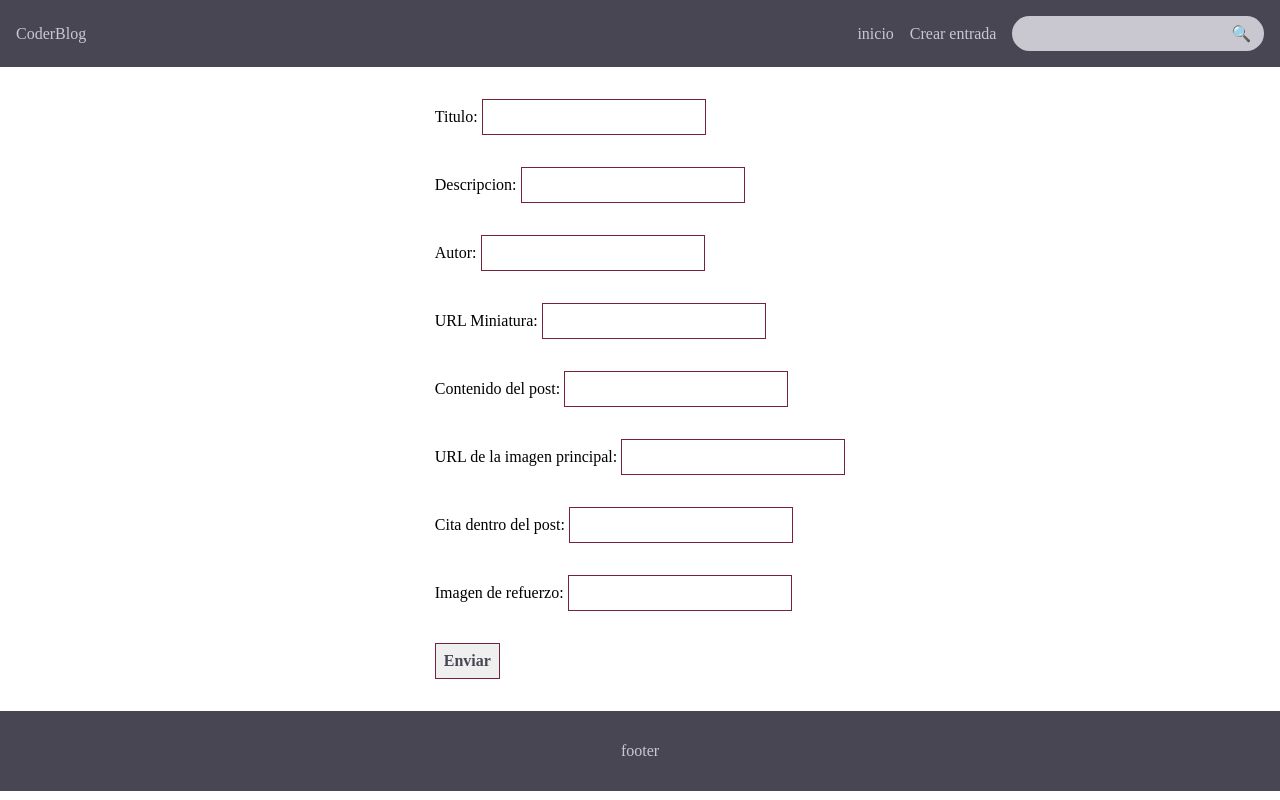
After one commit to Sebass83/Tercera-pre-entrega-Santos, a Django app: page /crear_post in a window 1280 px wide. The commit adds this page. Run offline with Django 4.2, Linux system fonts and the light colour scheme.

Commit message:
Form for blog creation is created (needs improvement), HTML template inheritance is implemented

```diff
--- a/CoderBlogApp/static/css/style.css
+++ b/CoderBlogApp/static/css/style.css
@@ -8,12 +8,17 @@
   --Complement-acent-color-200: hsl(142, 22%, 80%);
   --Complement-acent-color-500: hsl(142, 22%, 50%);
   --Complement-acent-color-700: hsl(142, 22%, 30%);
+  --p-05: 0.5rem;
 }
-
 
 *,
 *::before,
-*::after {
+*::after,
+h1,
+h2,
+h3,
+h4,
+h5 {
   box-sizing: border-box;
   margin: 0;
   padding: 0;
@@ -22,6 +27,7 @@
   font: inherit;
   vertical-align: baseline;
 }
+
 nav {
   display: flex;
   align-items: center;
@@ -29,7 +35,7 @@ nav {
   padding: 1rem;
   gap: 1rem;
   background-color: var(--color-700);
-  color: var(--color-200)
+  color: var(--color-200);
 }
 
 .logo {
@@ -43,31 +49,81 @@ ul {
   justify-content: space-evenly;
 }
 
-.buscador{
+.buscador {
   align-items: center;
   background-color: var(--color-200);
-  padding: .5rem .8rem;
+  padding: var(--p-05) 0.8rem;
   border-radius: 100px;
 }
-.buscador > *{
+.buscador > * {
   background-color: var(--color-200);
-
 }
 
-.search{
+.search {
   font-size: 16px;
   font-weight: 700;
   color: var(--color-700);
-
 }
 .search:focus,
-.search:active{
-  border:none;
+.search:active {
+  border: none;
   outline: none;
+}
 
+.card-container {
+  display: grid;
+  grid-template-columns: 1fr 1fr 1fr 1fr;
+  gap: 1rem;
+  padding: 1rem;
+  align-items: center;
+  justify-items: center;
+}
 
+.card {
+  border-radius: 10px 10px 0 0;
+  border: 1px solid var(--color-700);
+  display: flex;
+  flex-direction: column;
+  max-width: 500px;
+  overflow: hidden;
+  cursor: pointer;
+  transition: all 300ms ease;
 }
-footer{
+.card:hover {
+  box-shadow: 0px 9px 77px -32px var(--color-500);
+  transform: scale(1.01);
+}
+
+.card-title > h2 {
+  font-size: 2.3rem;
+  color: var(--color-700);
+}
+
+.card-top {
+  display: flex;
+  gap: 1rem;
+}
+.card-description {
+  padding: var(--p-05);
+  color: var(--color-500);
+}
+
+.min-img-card > img {
+  width: 200px;
+  height: 100%;
+  object-fit: cover;
+}
+
+.card-footer {
+  display: flex;
+  width: 100%;
+  justify-content: space-around;
+  padding: var(--p-05);
+  color: var(--color-200);
+  background-color: var(--color-700);
+}
+
+footer {
   display: grid;
   width: 100vw;
   height: 80px;
@@ -75,6 +131,33 @@ footer{
   color: var(--color-200);
   align-items: center;
   justify-items: center;
+}
 
+.container {
+  display: grid;
+  align-items: center;
+  justify-items: center;
+}
+
+.container > form {
+  display: flex;
+  flex-direction: column;
+}
+
+.create-post {
+  margin: 1rem 0;
+  padding: var(--p-05);
+  gap: 1rem;
+}
+
+.create-post input {
+  border: 1px solid var(--acent-color-700);
+  padding: var(--p-05);
+  color: var(--color-700);
+  font-weight: 700;
+}
+
+.create-post div {
+  padding: var(--p-05);
 
 }
--- /dev/null
+++ b/CoderBlogApp/templates/base.html
@@ -0,0 +1,27 @@
+<!DOCTYPE html>
+<html lang="es">
+  <head>
+    {% load static %}
+    <meta charset="UTF-8" />
+    <meta name="viewport" content="width=device-width, initial-scale=1.0" />
+    <title>CoderBlog</title>
+    <link rel="stylesheet" href="{% static 'css/style.css' %}" />
+  </head>
+  <body>
+    <nav>
+      <div class="logo">CoderBlog</div>
+      <div class="menu">
+        <ul>
+          <li>inicio</li>
+          <li>Crear entrada</li>
+        </ul>
+      </div>
+      <div class="buscador">
+        <input class="search" type="text" /><button>🔍</button>
+      </div>
+    </nav>
+    {% block main %}
+    {% endblock %}
+    <footer>footer</footer>
+  </body>
+</html>
--- /dev/null
+++ b/CoderBlogApp/templates/crear_post.html
@@ -0,0 +1,44 @@
+{% extends "base.html" %} {% load static %} {% block main %}
+
+<main class="container">
+  <form method="post" class="create-post">
+    {% csrf_token %}
+    <div>
+      <label for="title">Titulo:</label>
+      <input type="text" name="title" />
+    </div>
+    <div>
+      <label for="description">Descripcion:</label>
+      <input type="text" name="description" />
+    </div>
+    <div>
+      <label for="author">Autor:</label>
+      <input type="text" name="author" />
+    </div>
+    <div>
+      <label for="min_img_url">URL Miniatura:</label>
+      <input type="url" name="min_img_url" />
+    </div>
+    <div>
+      <label for="post">Contenido del post:</label>
+      <input type="text" name="post" />
+    </div>
+    <div>
+      <label for="hero_img_url">URL de la imagen principal:</label>
+      <input type="url" name="hero_img_url" />
+    </div>
+    <div>
+      <label for="quote">Cita dentro del post:</label>
+      <input type="text" name="quote" />
+    </div>
+    <div>
+      <label for="acent_img_url">Imagen de refuerzo:</label>
+      <input type="text" name="acent_img_url" />
+    </div>
+    <div>
+      <input type="submit" value="Enviar" />
+    </div>
+  </form>
+</main>
+
+{% endblock %}
--- /dev/null
+++ b/CoderBlogApp/templates/post.html
@@ -0,0 +1,3 @@
+{% extends "base.html" %} {% load static %} {% block main %}
+
+{% endblock %}
--- /dev/null
+++ b/CoderBlogApp/urls.py
@@ -0,0 +1,7 @@
+from django.urls import path
+from CoderBlogApp.views import *
+
+urlpatterns = [
+    path('', inicio, name='inicio'),
+    path('crear_post', crear_post, name='crear_post'),
+]
--- a/CoderBlogApp/views.py
+++ b/CoderBlogApp/views.py
@@ -1,3 +1,57 @@
 from django.shortcuts import render
+from .models import *
 
 # Create your views here.
+
+
+def inicio(request):
+    return render(request, "inicio.html")
+
+
+def crear_post(request):
+    if request.method == "POST":
+        title = request.POST["title"]
+        description = request.POST["description"]
+        author = request.POST["author"]
+        min_img_url = request.POST["min_img_url"]
+        post = request.POST["post"]
+        hero_img_url = request.POST["hero_img_url"]
+        quote = request.POST["quote"]
+        acent_img_url = request.POST["acent_img_url"]
+        slug = title.strip().lower().replace(" ", "-")
+
+        BlogSummary.objects.create(
+            title=title,
+            description=description,
+            author=author,
+            min_img_url=min_img_url,
+        )
+        Blog.objects.create(
+            post=post,
+            quote=quote,
+            acent_img_url=acent_img_url,
+            hero_img_url=hero_img_url
+        )
+        EntryBlogData.objects.create(author=author, slug=slug)
+
+    return render(request, "crear_post.html")
+
+
+# class BlogSummary(models.Model):
+#     titles = models.CharField(max_length=200, unique=True)
+#     description = models.CharField(max_length=200)
+#     author = models.CharField(max_length=200)
+#     entryDate = models.DateField(auto_now_add=True)
+#     min_img_url= models.URLField()
+
+
+# class Blog(models.Model):
+#     post = models.CharField(max_length=200)
+#     hero_img_url = models.URLField
+#     quote = models.CharField(max_length=30)
+#     acent_img_url= models.URLField()
+
+# class EntryBlogData(models.Model):
+#     author = models.CharField(max_length=200)
+#     entryDate = models.DateField(auto_now_add=True)
+#     slug = models.CharField(max_length=200, unique=True)
--- a/TercerPreEntrega/urls.py
+++ b/TercerPreEntrega/urls.py
@@ -15,8 +15,9 @@ Including another URLconf
     2. Add a URL to urlpatterns:  path('blog/', include('blog.urls'))
 """
 from django.contrib import admin
-from django.urls import path
+from django.urls import path, include
 
 urlpatterns = [
     path('admin/', admin.site.urls),
+    path('', include('CoderBlogApp.urls')),
 ]
```
Also changed, not shown: CoderBlogApp/models.py (+4 -4 lines), CoderBlogApp/static/index.html (+30 -2 lines), CoderBlogApp/templates/inicio.html (added, +30 -0 lines), CoderBlogApp/migrations/0003_rename_titles_blogsummary_title.py (added), CoderBlogApp/migrations/0004_blog_hero_img_url_alter_blog_acent_img_url_and_more.py (added), db.sqlite3. Lines whose indentation alone changed are shown as unchanged.
